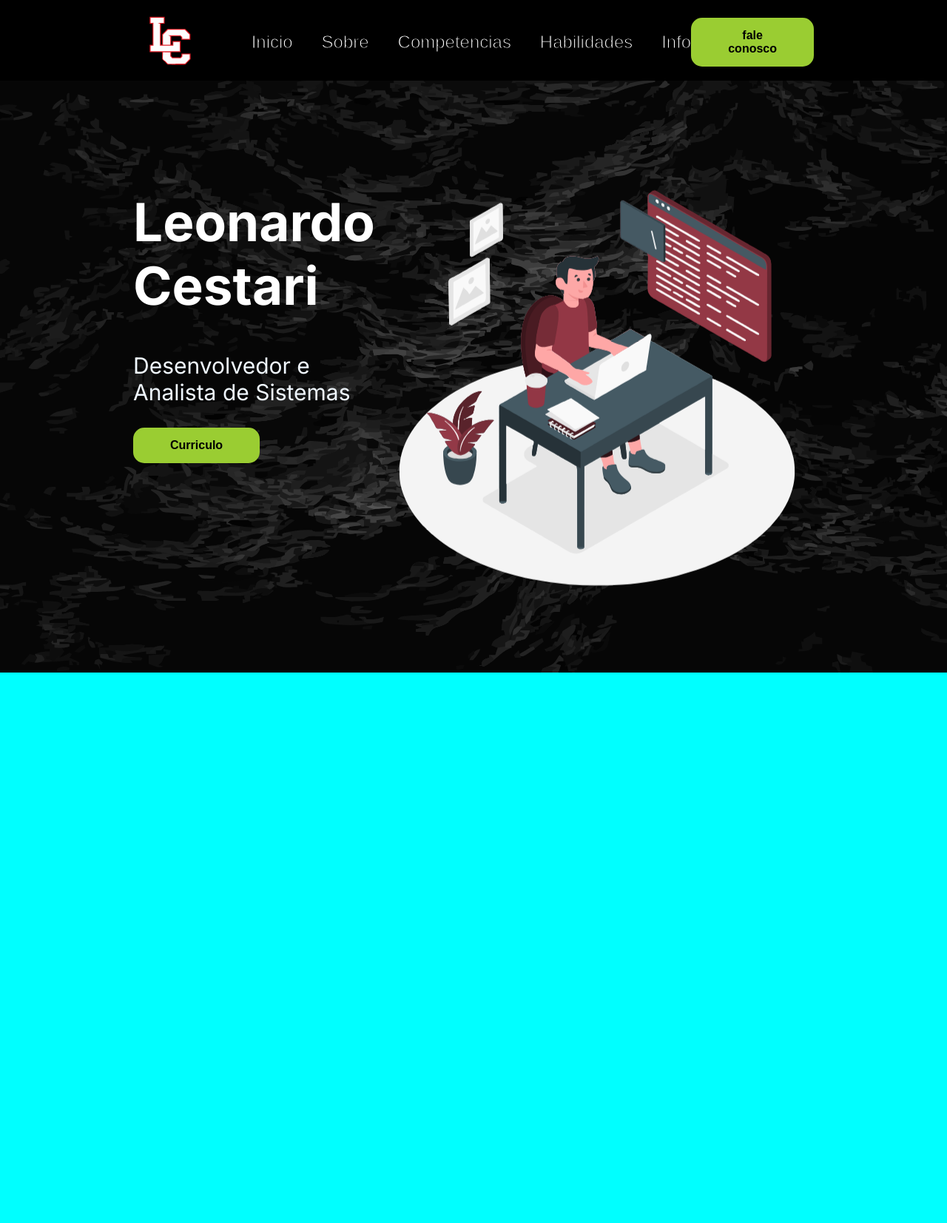
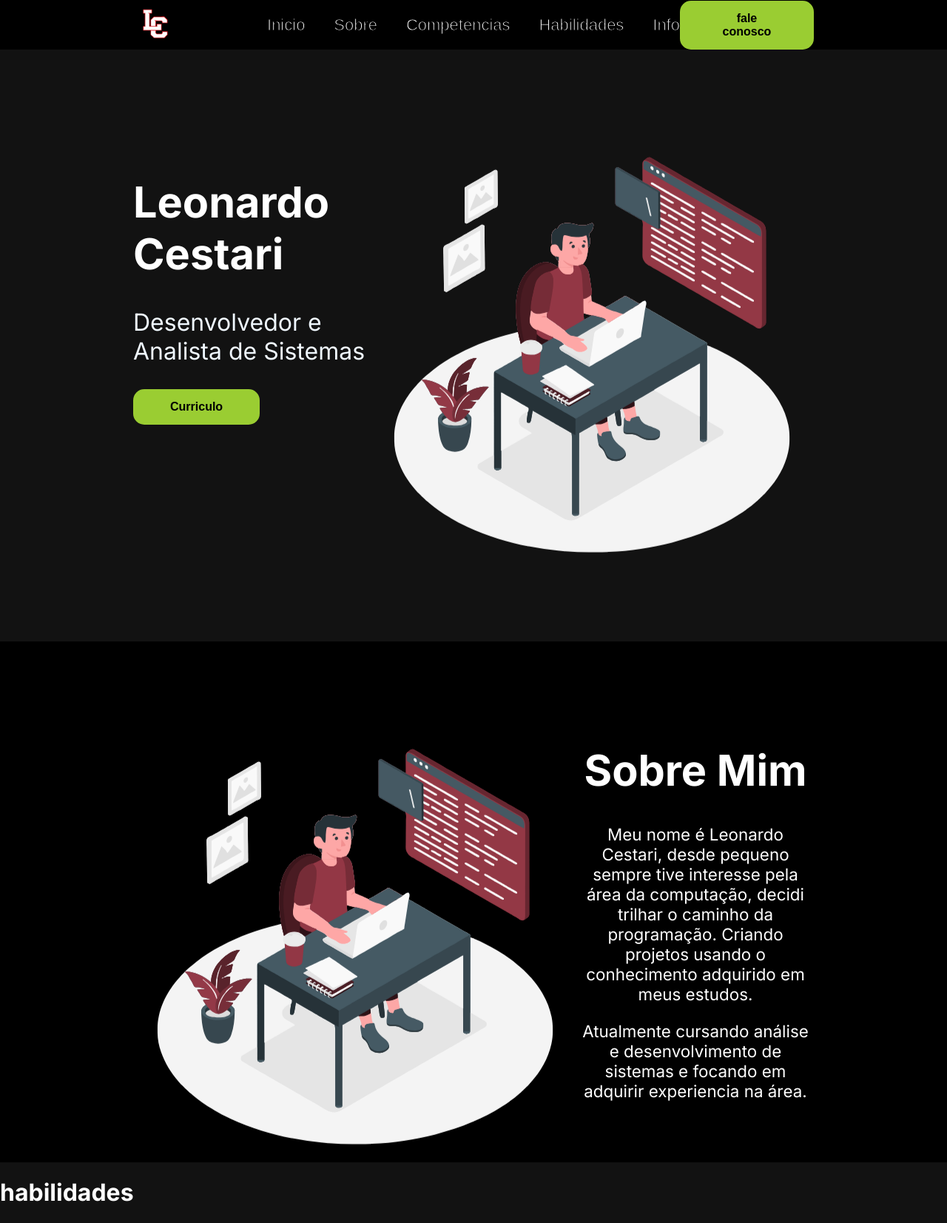
Before and after one commit to leoocestari/Portfolio, a Next.js app: page / in a window 1280 px wide. Shown: the whole page at 74% size. Before the commit the page ends 909 px from the top, so only its background shows below. Built offline with nearby package versions, Linux system fonts and the light colour scheme.

Commit message:
sobre mim

```diff
--- /dev/null
+++ b/src/app/components/habilidades/index.jsx
@@ -0,0 +1,14 @@
+import Styles from "./habilidades.module.scss"
+import Image from "next/image"
+import Desenvolvedor from "/public/images/desenvolvedor.svg"
+
+
+const Habilidades = () => {
+  return(
+  <div className={Styles.container}>
+    <h1>habilidades</h1>
+  </div>
+  );
+};
+
+export default Habilidades
--- a/src/app/components/header/header.module.scss
+++ b/src/app/components/header/header.module.scss
@@ -3,7 +3,7 @@
 .container {
   @include Padding;
   color: aliceblue;
-  padding-top: 5px;
+  padding-top: 1px;
   width: 100%;
   background-color: black;
   display: grid;
@@ -13,7 +13,7 @@
 }
 
 .logotipo{
-  width: 50px;
+  width: 15px;
 }
 .menu {
   a + a {
@@ -23,8 +23,8 @@
   -webkit-text-stroke-width: 1px;
   -webkit-text-stroke-color: #000;
   color: white;
-  font-weight: 350;
-  font-size: 24px;
+  font-weight: 300;
+  font-size: 22px;
 }
 
 .action{
--- a/src/app/components/header/index.jsx
+++ b/src/app/components/header/index.jsx
@@ -9,7 +9,7 @@ const Header = () => {
    <div className={Styles.container}>
     <div className={Styles.logotipo}>
     <Image src={Logo}
-    width={100}/>
+    width={60}/>
 
 
     </div>
--- a/src/app/components/inicio/inicio.module.scss
+++ b/src/app/components/inicio/inicio.module.scss
@@ -3,7 +3,6 @@
 .container {
     @include Padding;
     padding-top: 100px;
-    background-image: url("/images/iniciobackground.svg");
     height: 100vh;
     background-repeat: no-repeat;
     background-size: cover;
@@ -15,12 +14,13 @@
 .h1{
     color: white;
     font-weight: bold;
-    font-size: 71px;
+    font-size: 3.6rem;
+    padding-top: 2rem;
 };
 
 .p1{
     color: aliceblue;
-    font-size: 30px;
+    font-size: 2rem;
     opacity: 0,8;
 };
 
--- /dev/null
+++ b/src/app/components/sobre/index.jsx
@@ -0,0 +1,29 @@
+import Styles from "./sobre.module.scss"
+import Image from "next/image"
+import Desenvolvedor from "/public/images/desenvolvedor.svg"
+
+
+const Sobre = () => {
+  return(
+  <div className={Styles.container}>
+    <div className={Styles.image}>
+    <Image src={Desenvolvedor} alt="fundo"
+    width={600}/>
+
+    </div>
+    <div className={Styles.text}>
+    <h1>Sobre Mim</h1>
+    <p>Meu nome é Leonardo Cestari, desde pequeno sempre tive interesse pela
+      área da computação, decidi trilhar o caminho da programação. Criando
+      projetos usando o conhecimento adquirido em meus estudos.
+    </p>
+    <p>
+      Atualmente cursando análise e desenvolvimento de sistemas e focando em
+      adquirir experiencia na área.
+    </p>
+    </div>
+  </div>
+  );
+};
+
+export default Sobre
--- /dev/null
+++ b/src/app/components/sobre/sobre.module.scss
@@ -0,0 +1,48 @@
+@import "/styles/mixins/padding.scss";
+
+.container {
+  @include Padding;
+  padding-top: 100px;
+  text-align: center;
+  background-color: black;
+  display:grid;
+  grid-template-columns: repeat(2, 1fr);
+
+};
+
+.image{
+  animation: flutuando 5s ease-in-out infinite alternate;
+  animation-iteration-count: infinite;
+}
+
+@keyframes flutuando {
+  0% {
+      transform: translatey(0px) ;
+  }
+  50%{
+      transform: translatey(-30px) rotate(0deg);
+  }
+  100%{
+      transform: translatey(0px) rotate(0deg);
+  }
+}
+
+.text{
+  h1{
+    font-weight: bold;
+    font-size: 3.6rem;
+  }
+
+  p{
+    font-size: 1.4rem;
+    -webkit-box-align: center;
+    display: grid;
+    grid-template-columns: 2fr 1fr;
+    align-items: center;
+    display: block;
+    margin-block-start: 1em;
+    margin-block-end: 1em;
+    margin-inline-start: 0px;
+    margin-inline-end: 0px;
+  }
+}
--- a/src/app/globals.scss
+++ b/src/app/globals.scss
@@ -6,7 +6,7 @@ body {
   margin: 0;
   font-family: system-ui, -apple-system, BlinkMacSystemFont, 'Segoe UI',
   Roboto, Oxygen, Ubuntu, Cantarell, 'Open Sans', 'Helvetica Neue', sans-serif;
-  background-color: aqua;
+  background-color: #121212;
   color: white;
 }
 
--- a/src/app/page.tsx
+++ b/src/app/page.tsx
@@ -2,6 +2,8 @@ import Image from "next/image";
 import styles from "./page.module.scss";
 import Header from "../app/components/header"
 import Inicio from "../app/components/inicio"
+import Sobre from "../app/components/sobre"
+import Habilidades from "../app/components/habilidades"
 
 
 export default function Home() {
@@ -9,6 +11,8 @@ export default function Home() {
     <div className={styles.container}>
     <Header />
     <Inicio />
+    <Sobre />
+    <Habilidades />
     </div>
 
   );
```
Also changed, not shown: public/images/desenvolvedor2.svg (added), public/images/desenvolvedor3.svg (added), src/app/components/habilidades/habilidades.module.scss (added).
